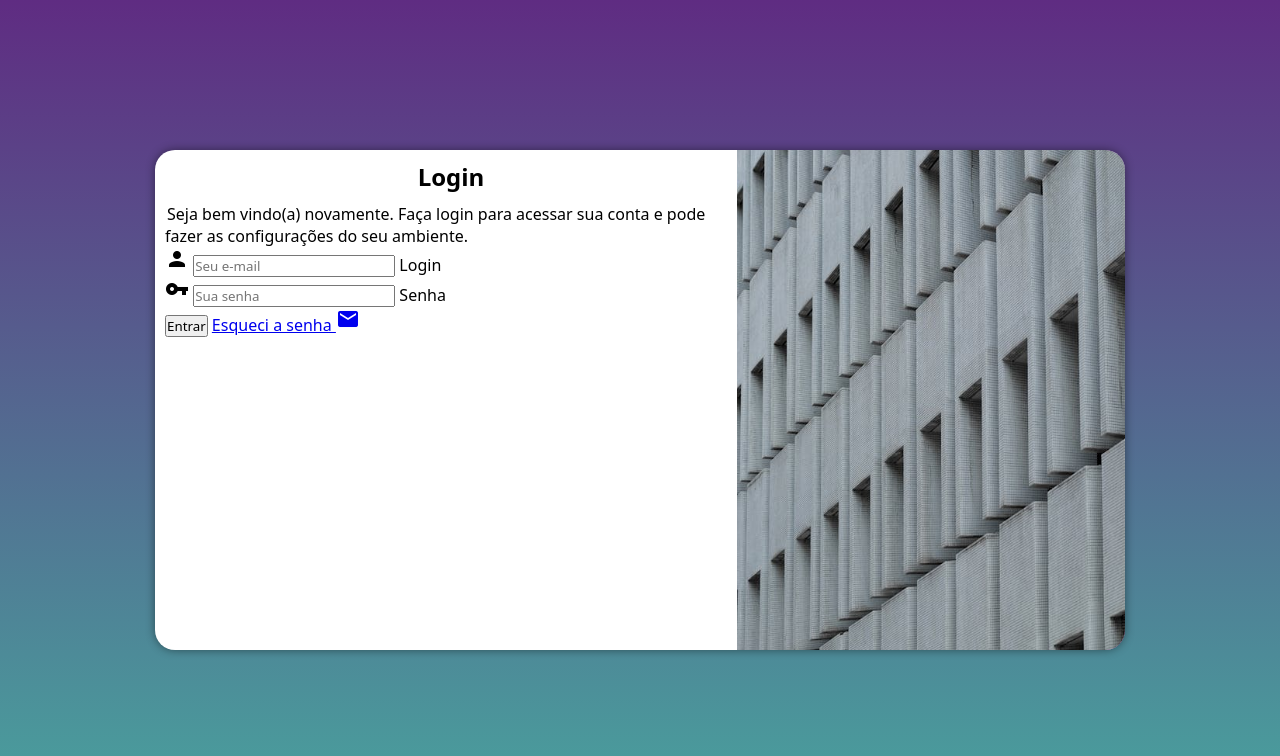
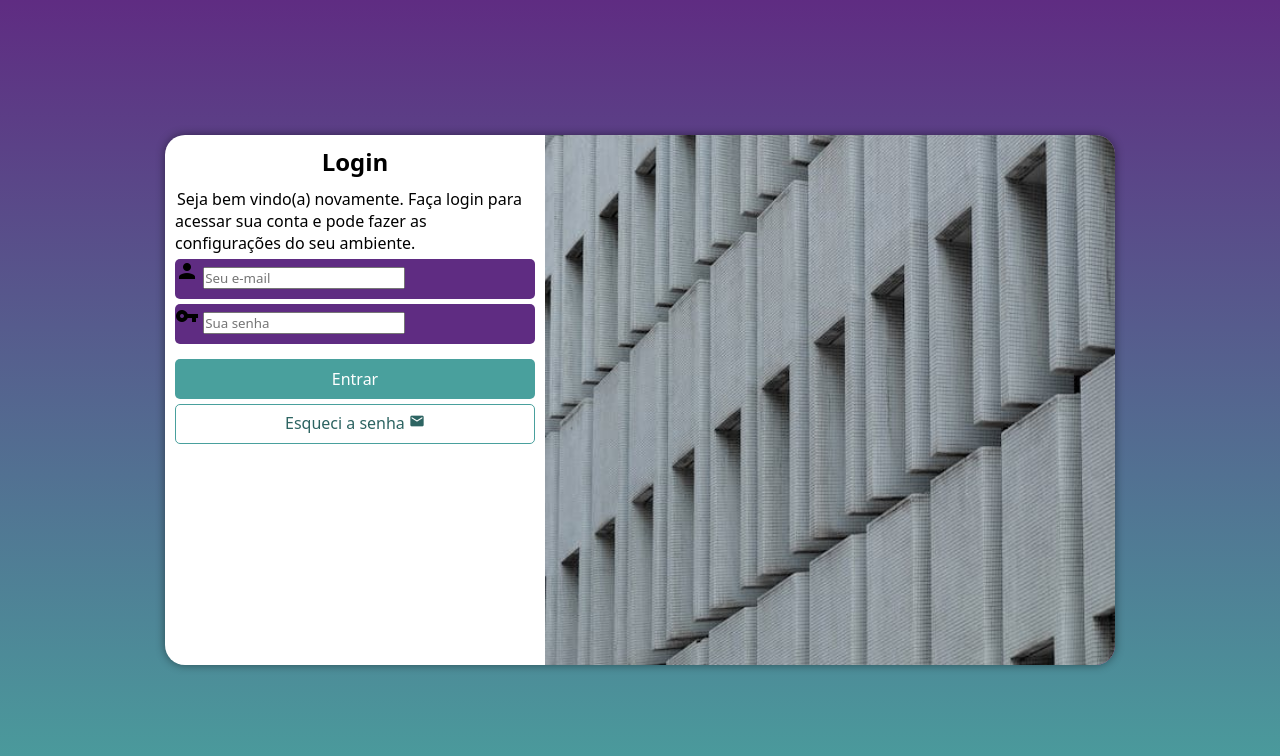
Before and after one commit to turingadvance/tela-login, a plain HTML site: page index.html in a window 1280 px wide. Drawn offline with Linux system fonts and the light colour scheme.

Commit message:
initial style form

```diff
--- a/assets/estilos/media-query.css
+++ b/assets/estilos/media-query.css
@@ -29,17 +29,19 @@
     }
 
     section#login {
-        width: 970px;
+        width: 950px;
     }
 
     section#login > div#imagem{
+        display: block;
         float: right;
-        width: 40%;
+        width: 60%;
         height: 100%;
     }
 
-    section#login > div#fomulario{
+    section#login > div#formulario{
+        display: block;
         float: left;
-        height: 100%;
+        width: 40%;
     }
 }
--- a/assets/estilos/style.css
+++ b/assets/estilos/style.css
@@ -33,7 +33,7 @@ section#login{
     background-color: white;
     overflow: hidden;
     width: 280px;
-    height: 500px;
+    height: 530px;
     border-radius: 20px;
     box-shadow: 0px 0px 10px rgba(0, 0, 0, 0.450);
     transition: width .3s, heigth .3s;
@@ -63,3 +63,56 @@ div#formulario > p {
     font-size: 1em;
     text-indent: 2px;
 }
+
+form > div.campo{
+    background-color: var(--cor2);
+    display: block;
+    width: 100%;
+    height: 40px;
+    border-radius: 5px;
+    margin: 5px 0px;
+}
+
+div.campo > label{
+    display: none;
+}
+
+form > input[type=submit]{
+    display: block;
+    font-size: 1em;
+    color: white;
+    width: 100%;
+    height: 40px;
+    margin-top: 15px;
+    background-color: var(--cor1);
+    border: none;
+    border-radius: 5px;
+    cursor: pointer;
+}
+
+form > input[type=submit]:hover{
+    background-color: #2d6462;
+}
+
+form > a.botao{
+    display: block;
+    text-align: center;
+    font-size: 1em;
+    width: 100%;
+    height: 40px;
+    background-color: white;
+    color: #2d6462;
+    padding-top: 7px;
+    margin-top: 5px;
+    border: 1px solid var(--cor1);
+    border-radius: 5px;
+    text-decoration: none;
+}
+
+form > a.botao:hover{
+    background-color: #6cd3cf;
+}
+
+form > a.botao > .material-icons{
+    font-size: 1em;
+}
--- a/index.html
+++ b/index.html
@@ -30,7 +30,7 @@
                         <label for="isenha">Senha</label>
                     </div>
                     <input type="submit" value="Entrar">
-                    <a href="esqueci.html">Esqueci a senha <span class="material-icons">mail</span></a>
+                    <a href="esqueci.html" class="botao">Esqueci a senha <span class="material-icons">mail</span></a>
                 </form>
             </div>
         </section>
```
